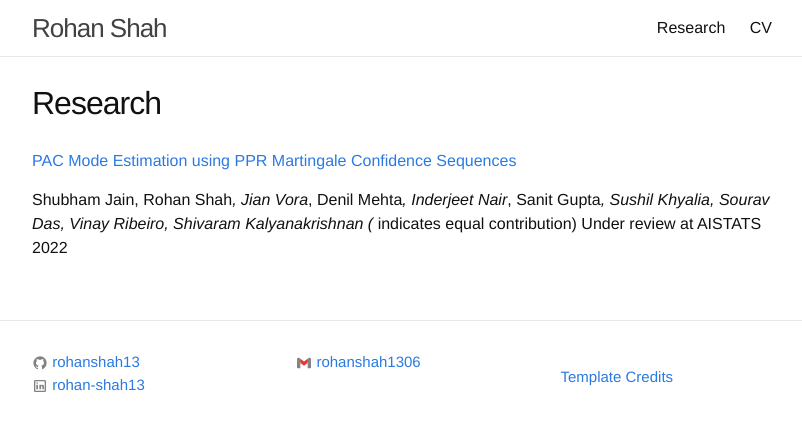
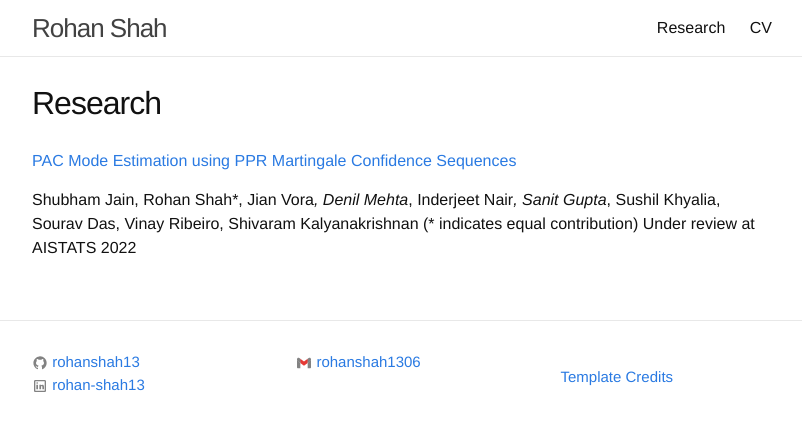
Before and after one commit to rohanshah13/rohanshah13.github.io, a Jekyll site: the page built from _pages/research.md, in a window 1280 px wide. Shown: the top 431 px of the page, without its empty margins (238-1040 px from the left). Built offline with Jekyll 4.4.1, drawn with Linux system fonts in a browser that asks for light colours; comment, search, counter and statistics services are not loaded.

Commit message:
added intro

```diff
--- a/_pages/research.md
+++ b/_pages/research.md
@@ -7,6 +7,6 @@ order: 2
 
 [PAC Mode Estimation using PPR Martingale Confidence Sequences](https://arxiv.org/abs/2109.05047)
 
-Shubham Jain, Rohan Shah*, Jian Vora*, Denil Mehta*, Inderjeet Nair*, Sanit Gupta*, Sushil Khyalia, Sourav Das, Vinay Ribeiro, Shivaram Kalyanakrishnan
+Shubham Jain, Rohan Shah\*, Jian Vora*, Denil Mehta*, Inderjeet Nair*, Sanit Gupta*, Sushil Khyalia, Sourav Das, Vinay Ribeiro, Shivaram Kalyanakrishnan
 (* indicates equal contribution)
 Under review at AISTATS 2022
```
